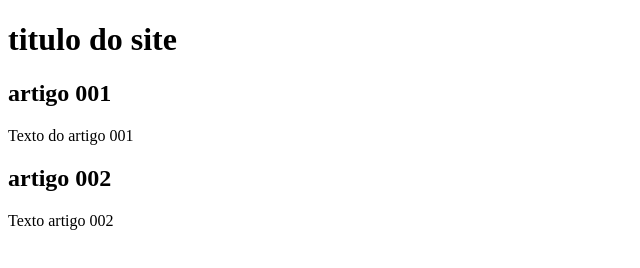
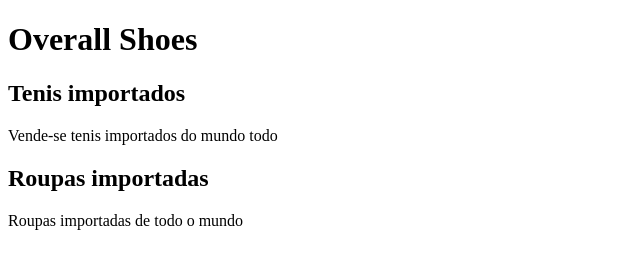
Before and after one commit to sluquitay/Projeto-site, a plain HTML site: page index.html in a window 1280 px wide. Shown: the whole page, without its empty margins (0-640 px from the left). Drawn offline with Linux system fonts and the light colour scheme.

Commit message:
Comecei a escrever o conteudo

```diff
--- a/index.html
+++ b/index.html
@@ -9,15 +9,15 @@
 <body>
     <main>
         <header>
-            <h1>titulo do site</h1>
+            <h1>Overall Shoes</h1>
         </header>
         <article>
-            <h2>artigo 001</h2>
-            <p>Texto do artigo 001</p>
+            <h2>Tenis importados</h2>
+            <p>Vende-se tenis importados do mundo todo</p>
         </article>
         <article>
-            <h2>artigo 002</h2>
-            <p>Texto artigo 002</p>
+            <h2>Roupas importadas</h2>
+            <p>Roupas importadas de todo o mundo</p>
         </article>
     </main>
 
```
